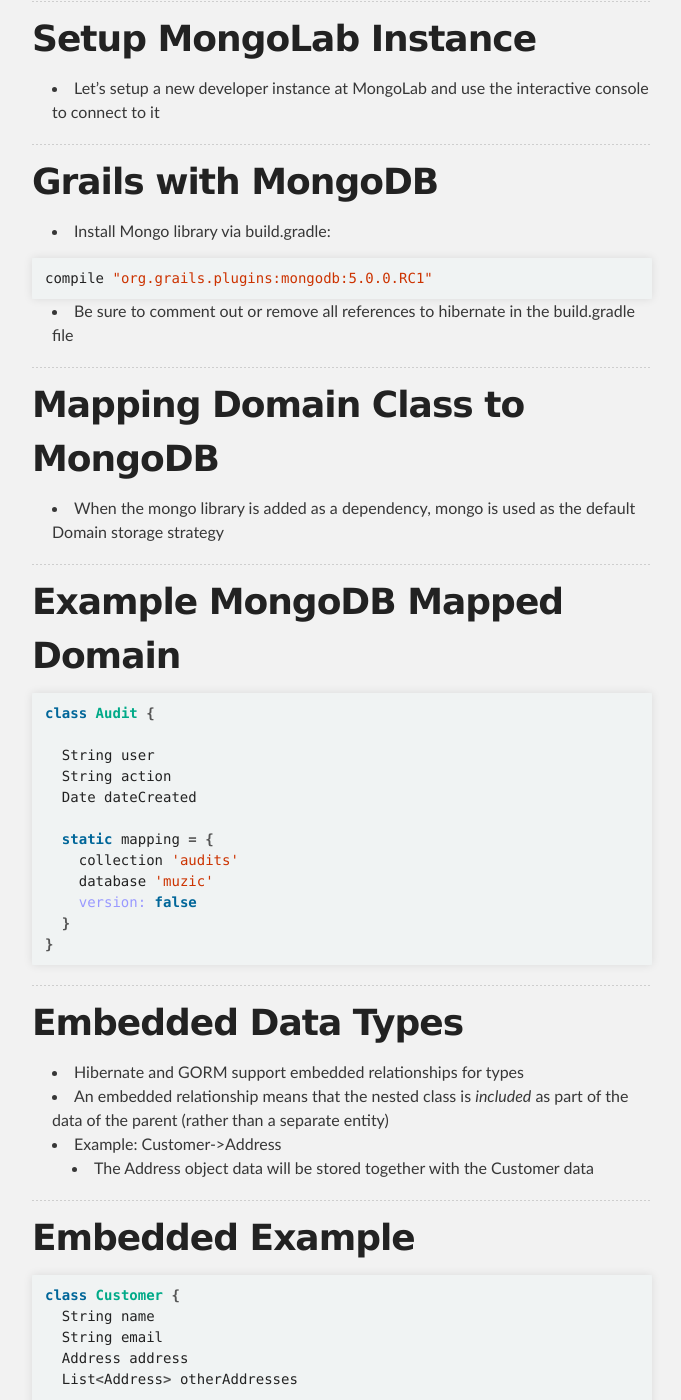
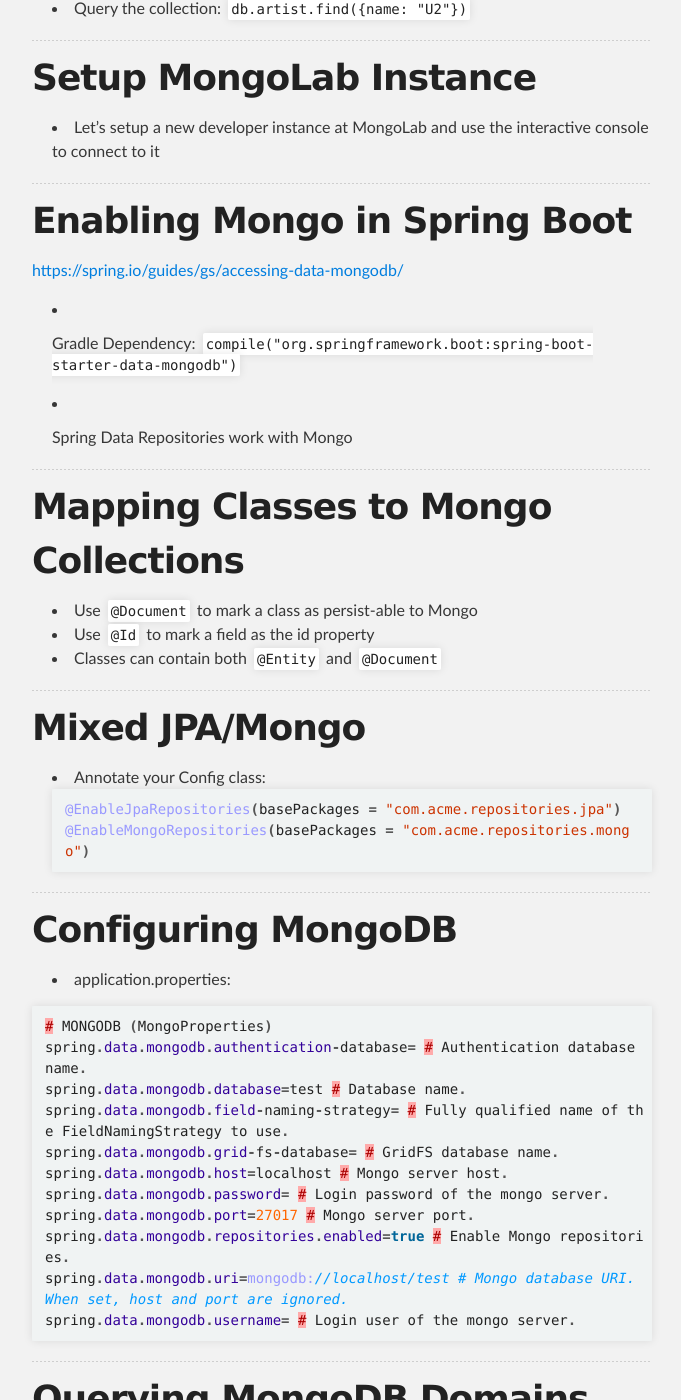
Before and after one commit to mikecalvo/mikecalvo.github.io, a Jekyll site: the page built from msse/notes/nosql/index.md, in a window 1280 px wide and 1400 px high, scrolled down 3083 px. Shown: the whole window, without its empty margins (298-979 px from the left). Built offline with Jekyll 4.4.1, drawn with Linux system fonts in a browser that asks for light colours; some of the changed text lies outside the part shown.

Commit message:
Updated JPA and no-sql examples

````diff
--- a/msse/notes/nosql/index.md
+++ b/msse/notes/nosql/index.md
@@ -2,6 +2,7 @@
 title: Web Application Development
 layout: default
 ---
+slidenumbers: true
 
 # NoSQL
 
@@ -128,113 +129,54 @@
 
 ---
 
-# Grails with MongoDB
-- Install Mongo library via build.gradle:
+# Enabling Mongo in Spring Boot
+[https://spring.io/guides/gs/accessing-data-mongodb/](https://spring.io/guides/gs/accessing-data-mongodb/)
 
-``` groovy
-compile "org.grails.plugins:mongodb:5.0.0.RC1"
-```
+- Gradle Dependency:
+`compile("org.springframework.boot:spring-boot-starter-data-mongodb")`
 
-- Be sure to comment out or remove all references to hibernate in the build.gradle file
+- Spring Data Repositories work with Mongo
 
 ---
 
-# Mapping Domain Class to MongoDB
-- When the mongo library is added as a dependency, mongo is used as the default Domain storage strategy
+# Mapping Classes to Mongo Collections
+- Use `@Document` to mark a class as persist-able to Mongo
+- Use `@Id` to mark a field as the id property
+- Classes can contain both `@Entity` and `@Document`
 
 ---
 
-# Example MongoDB Mapped Domain
-
+# Mixed JPA/Mongo
+- Annotate your Config class:
 ``` groovy
-class Audit {
-
-  String user
-  String action
-  Date dateCreated
-
-  static mapping = {
-    collection 'audits'
-    database 'muzic'
-    version: false
-  }
-}
+@EnableJpaRepositories(basePackages = "com.acme.repositories.jpa")
+@EnableMongoRepositories(basePackages = "com.acme.repositories.mongo")
 ```
 
 ---
 
-# Embedded Data Types
-- Hibernate and GORM support embedded relationships for types
-- An embedded relationship means that the nested class is _included_ as part of the data of the parent (rather than a separate entity)
-- Example: Customer->Address
-  - The Address object data will be stored together with the Customer data
-
----
-
-# Embedded Example
+# Configuring MongoDB
+- application.properties:
 
 ``` groovy
-class Customer {
-  String name
-  String email
-  Address address
-  List<Address> otherAddresses
-
-  static embedded = ['address', 'otherAddresses']
-}
-
-class Address {
-  String line1
-  String city
-  String state
-  String zip
-}
+# MONGODB (MongoProperties)
+spring.data.mongodb.authentication-database= # Authentication database name.
+spring.data.mongodb.database=test # Database name.
+spring.data.mongodb.field-naming-strategy= # Fully qualified name of the FieldNamingStrategy to use.
+spring.data.mongodb.grid-fs-database= # GridFS database name.
+spring.data.mongodb.host=localhost # Mongo server host.
+spring.data.mongodb.password= # Login password of the mongo server.
+spring.data.mongodb.port=27017 # Mongo server port.
+spring.data.mongodb.repositories.enabled=true # Enable Mongo repositories.
+spring.data.mongodb.uri=mongodb://localhost/test # Mongo database URI. When set, host and port are ignored.
+spring.data.mongodb.username= # Login user of the mongo server.
 ```
 
 ---
 
-# MongoDB Domain Relationships
-- GORM will include a reference to the id of the related item in Mongo
-
-``` JavaScript
-{
-    "_id" : NumberLong(13),
-    "endYear" : 2016,
-    "name" : "David Bowie",
-    "startYear" : 1966,
-    "version" : NumberLong(0)
-}
-
-{
-    "_id" : NumberLong(12),
-    "inspirations" : [
-        NumberLong(13)
-    ],
-    "name" : "U2",
-    "startYear" : 1978,
-    "version" : NumberLong(0)
-}
-```
-
----
-
-# Dynamic Attributes
-- MongoDB Domain classes allow dynamic properties to be added
-- These properties do not need to be defined in the domain class
-- When saved, MongoDB Domain class will also persist these dynamic attributes
-
----
-
 # Querying MongoDB Domains
-- Other than HQL, all GORM queries work with MongoDB Domain classes
+- Other than HQL, all JPA queries work with MongoDB Domain classes
 - Even dynamic attributes can be queried
-
----
-
-# Raw MongoDB Access
-- The MongoDB plugin includes a GMongo reference that can be used in any controller or service
-- This class allows lower-level, direct MongoDB query and update functionality
-- To access, declare the 'mongo' property on your controller or service
 
 ---
 
````
